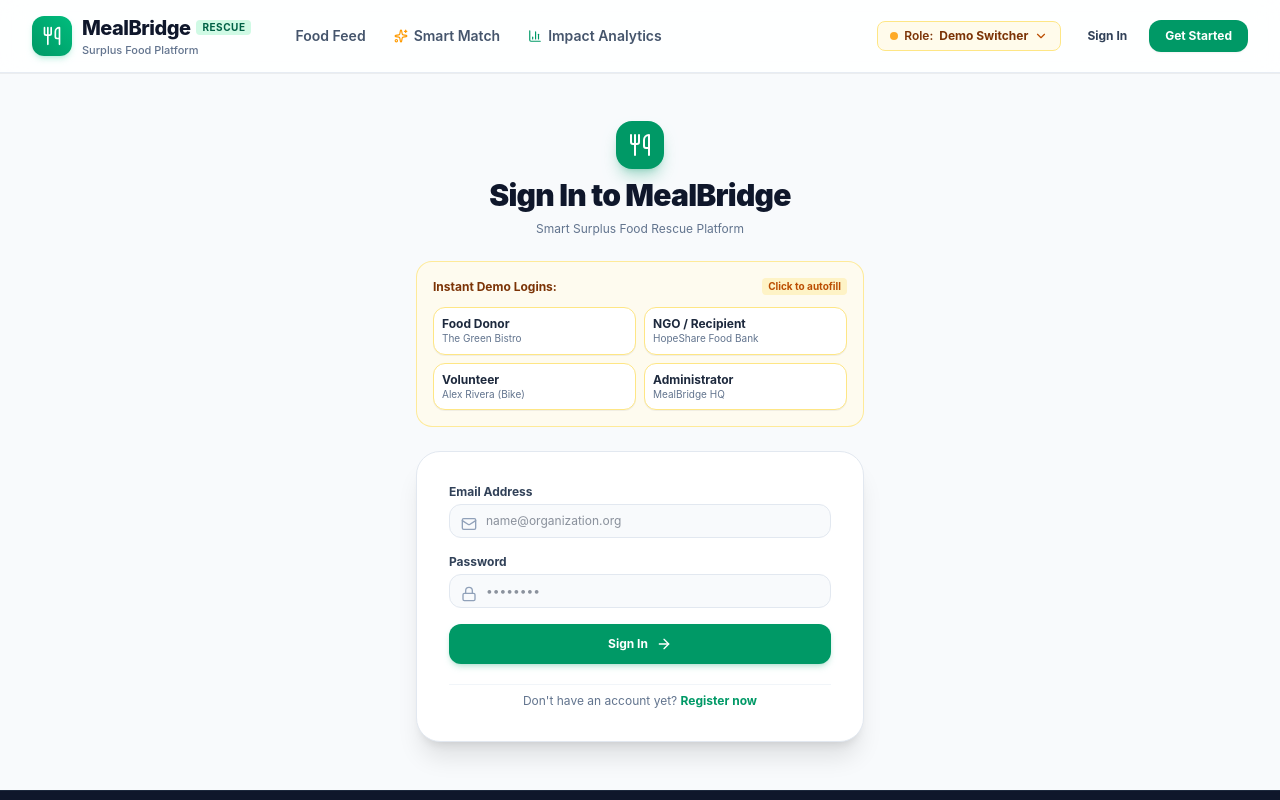
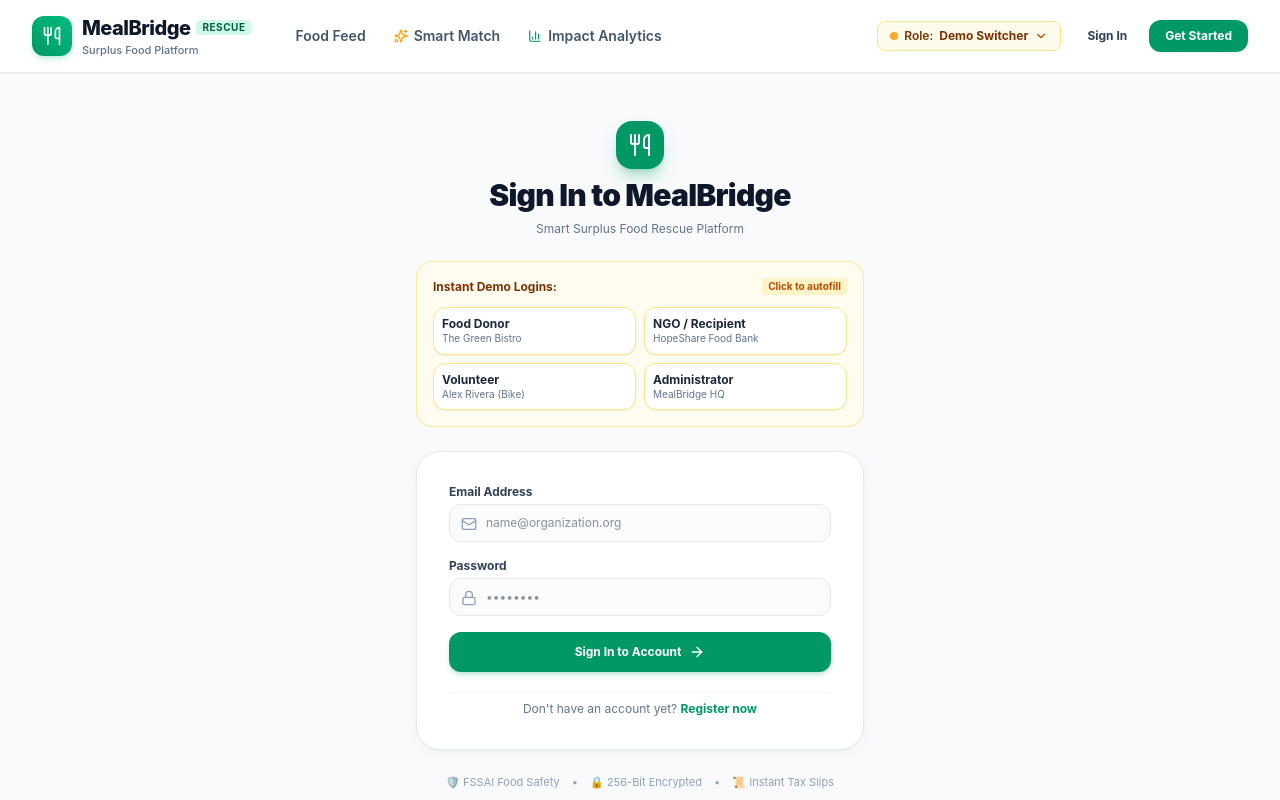
Before and after one commit to Bhavesh0756/MealBridge, a React (Vite) app in the folder frontend/: page /login in a window 1280 px wide. Shown: the top 800 px of the page. Built offline with nearby package versions, Linux system fonts and the light colour scheme.

Commit message:
style(auth): polish LoginPage with Stripe-grade clean cards and focus rings

```diff
--- a/frontend/src/pages/LoginPage.jsx
+++ b/frontend/src/pages/LoginPage.jsx
@@ -72,7 +72,7 @@ export function LoginPage() {
         </div>
 
         {/* Login Form */}
-        <div className="bg-white p-6 sm:p-8 rounded-3xl border border-slate-200 shadow-xl space-y-5">
+        <div className="stripe-card p-6 sm:p-8 rounded-3xl border border-slate-200/90 shadow-xl space-y-5 bg-white">
           {error && (
             <div className="p-3 bg-rose-50 border border-rose-200 rounded-xl text-xs text-rose-700 flex items-center gap-2">
               <AlertCircle className="w-4 h-4 shrink-0" />
@@ -93,7 +93,7 @@ export function LoginPage() {
                   placeholder="name@organization.org"
                   value={email}
                   onChange={(e) => setEmail(e.target.value)}
-                  className="w-full pl-9 pr-3 py-2 text-xs bg-slate-50 border border-slate-200 rounded-xl focus:bg-white focus:ring-2 focus:ring-emerald-500 transition outline-none"
+                  className="w-full pl-9 pr-3 py-2.5 text-xs bg-slate-50/80 border border-slate-200 rounded-xl focus:bg-white focus:ring-2 focus:ring-emerald-500/20 focus:border-emerald-500 transition outline-none"
                 />
               </div>
             </div>
@@ -110,7 +110,7 @@ export function LoginPage() {
                   placeholder="••••••••"
                   value={password}
                   onChange={(e) => setPassword(e.target.value)}
-                  className="w-full pl-9 pr-3 py-2 text-xs bg-slate-50 border border-slate-200 rounded-xl focus:bg-white focus:ring-2 focus:ring-emerald-500 transition outline-none"
+                  className="w-full pl-9 pr-3 py-2.5 text-xs bg-slate-50/80 border border-slate-200 rounded-xl focus:bg-white focus:ring-2 focus:ring-emerald-500/20 focus:border-emerald-500 transition outline-none"
                 />
               </div>
             </div>
@@ -118,9 +118,9 @@ export function LoginPage() {
             <button
               type="submit"
               disabled={loading}
-              className="w-full py-3 bg-emerald-600 hover:bg-emerald-700 text-white rounded-xl text-xs font-bold shadow-md shadow-emerald-600/20 transition flex items-center justify-center gap-2 cursor-pointer disabled:opacity-50"
+              className="w-full py-3 bg-emerald-600 hover:bg-emerald-700 text-white rounded-xl text-xs font-bold shadow-md shadow-emerald-600/20 transition flex items-center justify-center gap-2 cursor-pointer disabled:opacity-50 hover:scale-[1.01] active:scale-[0.99]"
             >
-              <span>{loading ? 'Authenticating...' : 'Sign In'}</span>
+              <span>{loading ? 'Authenticating...' : 'Sign In to Account'}</span>
               <ArrowRight className="w-4 h-4" />
             </button>
           </form>
@@ -132,6 +132,15 @@ export function LoginPage() {
             </Link>
           </div>
         </div>
+
+        {/* Trust Seal */}
+        <div className="text-center text-[11px] text-slate-400 flex items-center justify-center gap-3">
+          <span>🛡️ FSSAI Food Safety</span>
+          <span>•</span>
+          <span>🔒 256-Bit Encrypted</span>
+          <span>•</span>
+          <span>📜 Instant Tax Slips</span>
+        </div>
       </div>
     </div>
   );
```
